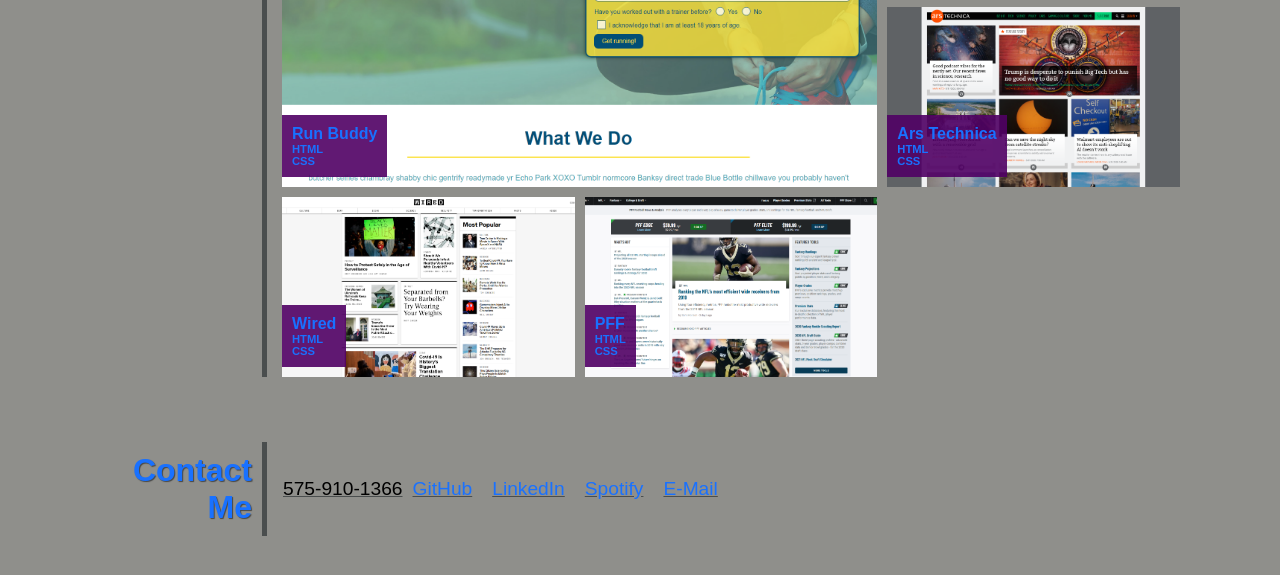
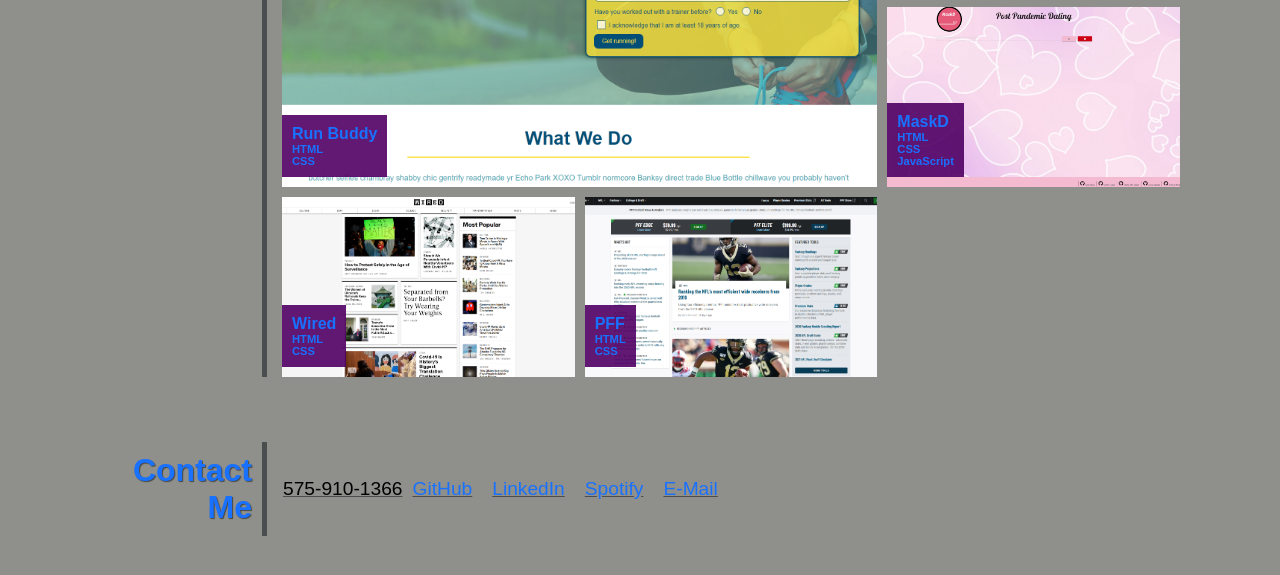
Before and after one commit to berrytmt612/tylerberryportfolio, a plain HTML site: page index.html in a window 1280 px wide. Shown: the part 1153-1728 px from the top of the page. Drawn offline with Linux system fonts and the light colour scheme.

Commit message:
group project update

```diff
--- a/assets/css/style.css
+++ b/assets/css/style.css
@@ -231,7 +231,7 @@ header nav ul li a:hover{
 }
 
 .work-3 {
-    background: url(../images/ars-technica.png) no-repeat center/cover;
+    background: url(../images/post-pandemic-dating.png) no-repeat center/cover;
 }
 
 .work-4 {
--- a/index.html
+++ b/index.html
@@ -99,12 +99,13 @@
                                 </div>
                             </div>
                         </a>
-                        <a href="https://arstechnica.com/" target="_blank">
+                        <a href="https://joshuaweisbrodtorres.github.io/post-pandemic-dating/" target="_blank">
                             <div class="project work-3">
                                 <div class="project-info">
-                                    <h3>Ars Technica</h3>
+                                    <h3>MaskD</h3>
                                     <h4>HTML</h4>
                                     <h4>CSS</h4>
+                                    <h4>JavaScript</h4>
                                 </div>
                             </div>
                         </a>
```
Also changed, not shown: assets/images/ars-technica.png (deleted), assets/images/post-pandemic-dating.png (added).
